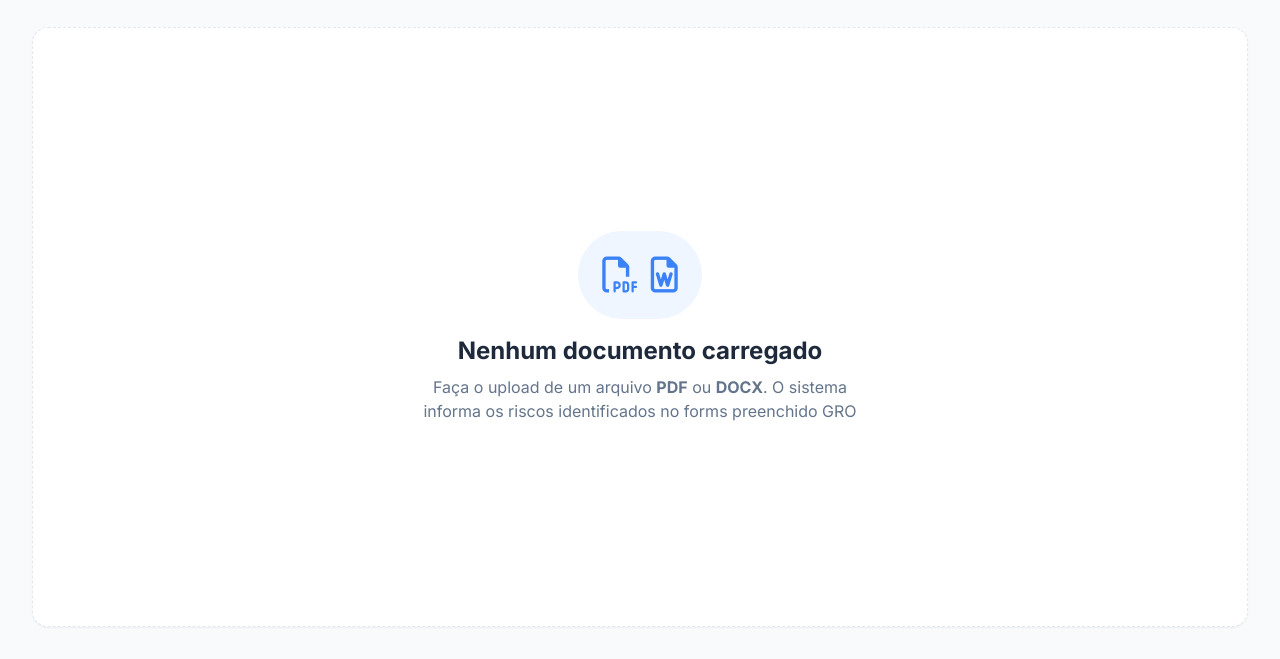
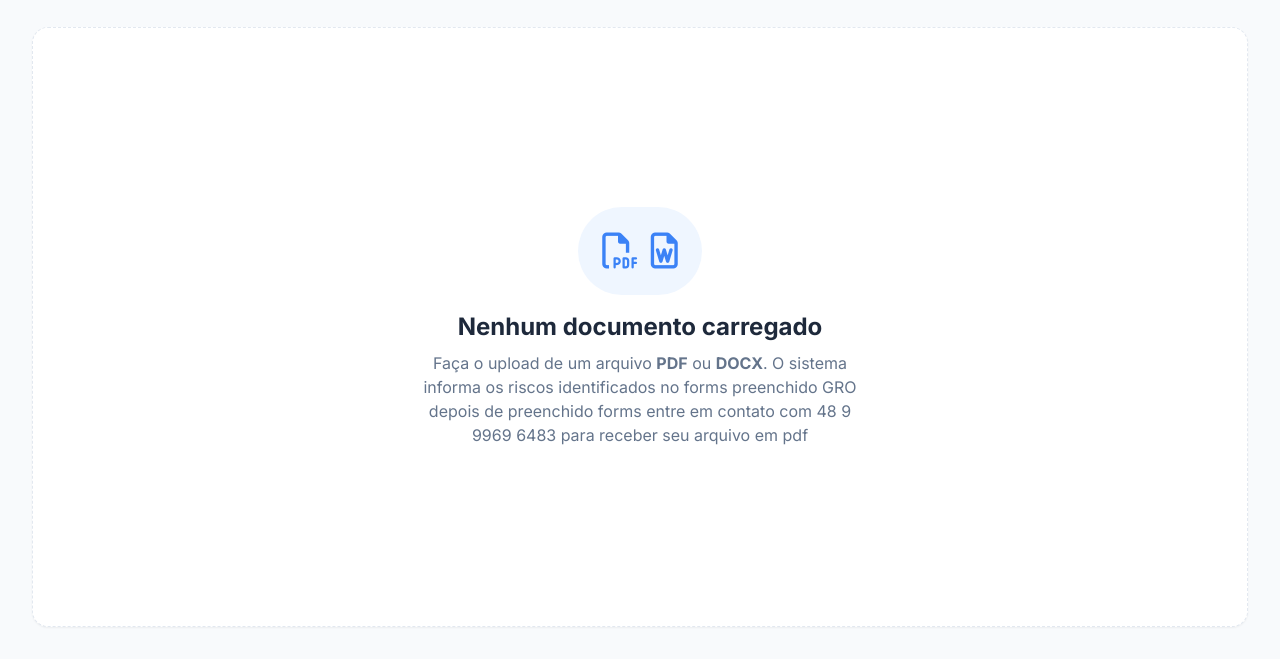
Before and after one commit to tstbr/gro, a plain HTML site: page index.html in a window 1280 px wide. Shown: the part 141-800 px from the top of the page. Drawn offline with nearby package versions, Linux system fonts and the light colour scheme; a script that the page names is missing.

Commit message:
Update index.html

```diff
--- a/index.html
+++ b/index.html
@@ -86,7 +86,7 @@
             </div>
             <h2 class="text-2xl font-bold text-slate-800">Nenhum documento carregado</h2>
             <p class="text-slate-500 mt-2 max-w-md mx-auto">
-                Faça o upload de um arquivo <b>PDF</b> ou <b>DOCX</b>. O sistema informa os riscos identificados no forms preenchido <a href="https://docs.google.com/forms/d/e/1FAIpQLSe4B5GR9y3zmkotb0sNOx2qxn022CHmT6pKTxkjHtzI2Iiulg/viewform">GRO</a>
+                Faça o upload de um arquivo <b>PDF</b> ou <b>DOCX</b>. O sistema informa os riscos identificados no forms preenchido <a href="https://docs.google.com/forms/d/e/1FAIpQLSe4B5GR9y3zmkotb0sNOx2qxn022CHmT6pKTxkjHtzI2Iiulg/viewform">GRO</a> depois de preenchido forms entre em contato com 48 9 9969 6483 para receber seu arquivo em pdf
 
             </p>
         </div>
```
